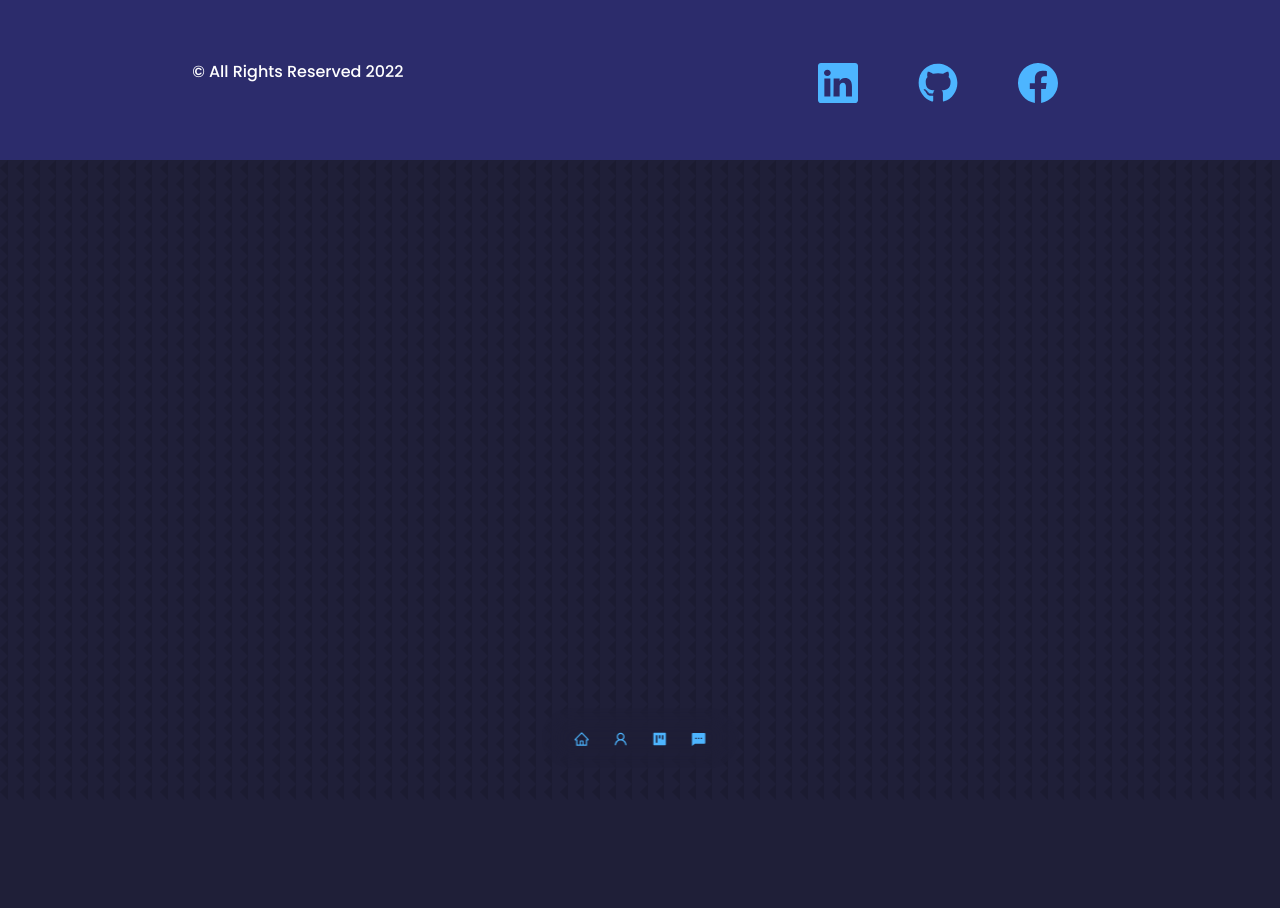
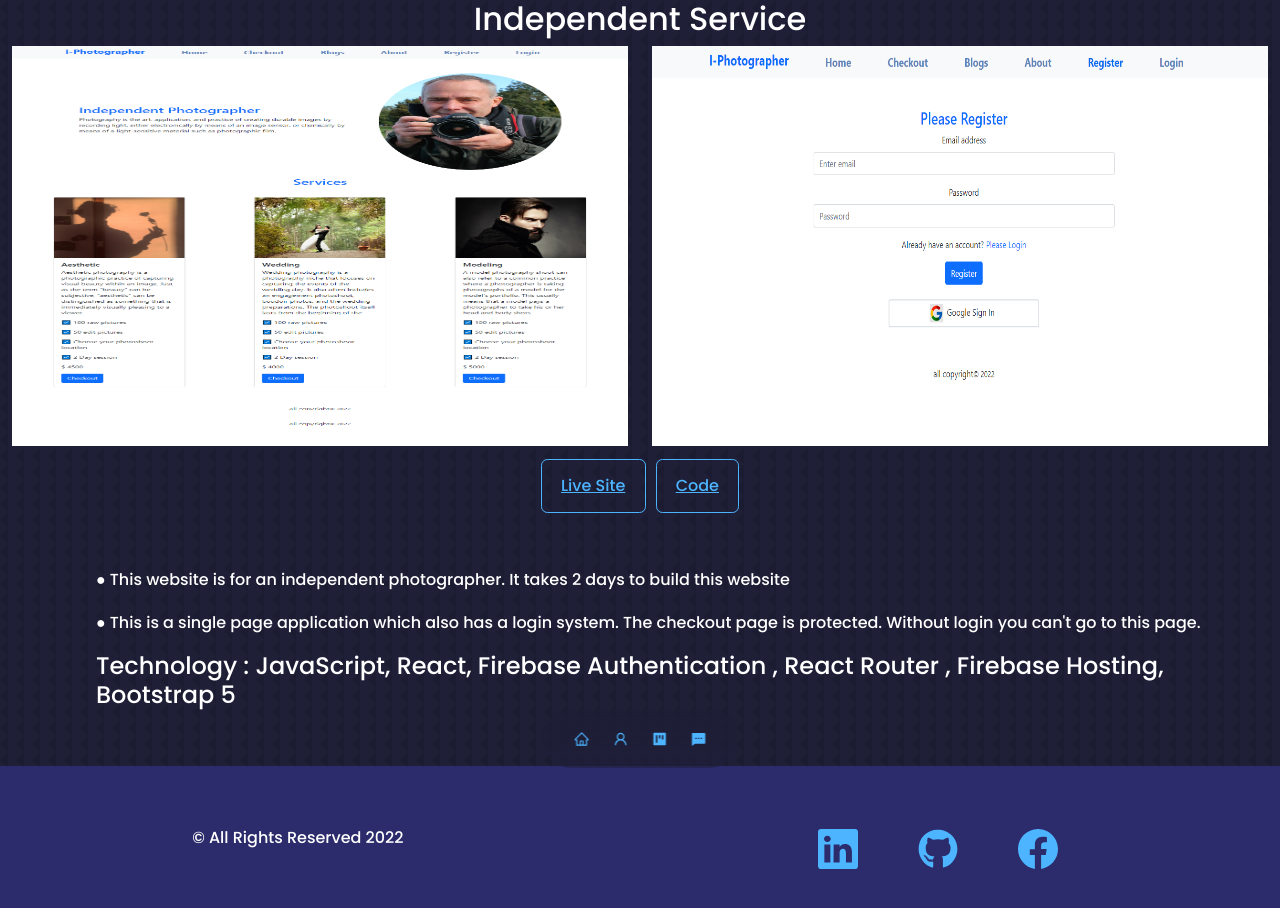
Before and after one commit to sarifulislam1/sariful-islam-portfolio, a React (Create React App) app: page /independent in a window 1280 px wide. Shown: the top 908 px of the page. Before the commit the page ends 800 px from the top, so only its background shows below. Built offline with nearby package versions, Linux system fonts and the light colour scheme.

Commit message:
all projects done

```diff
--- a/src/App.js
+++ b/src/App.js
@@ -9,6 +9,7 @@ import Footer from './components/Footer/Footer';
 import { Route, Routes } from 'react-router-dom';
 import ProjectPhTools from './components/Projects/ProjectPhTools';
 import Grocery from './components/Projects/GroceryWerehouse/Grocery';
+import Independent from './components/Projects/Independent/Independent';
 
 function App() {
   return (
@@ -28,6 +29,7 @@ function App() {
         <Route path='/project' element={<Project></Project>}></Route>
         <Route path='/PH-Tools' element={<ProjectPhTools></ProjectPhTools>}></Route>
         <Route path='/grocery' element={<Grocery></Grocery>}></Route>
+        <Route path='/independent' element={<Independent></Independent>}></Route>
         <Route path='/contact' element={<Contact></Contact>}></Route>
       </Routes>
       {/* <Contact></Contact> */}
--- a/src/components/About/About.css
+++ b/src/components/About/About.css
@@ -1,6 +1,10 @@
 section {
     /* height: 100vh; */
     /* margin-top: 70px; */
+}
+
+.about-section {
+    margin-bottom: 50px;
 }
 
 .about-main-div {
--- /dev/null
+++ b/src/components/Projects/Independent/Independent.js
@@ -0,0 +1,33 @@
+import React from 'react';
+import ihome from '../../../images/I-home.png'
+import ilogin from '../../../images/I-login.png'
+const Independent = () => {
+    return (
+        <div>
+            <h2>Independent Service</h2>
+            <div>
+                <div className='row mx-auto'>
+
+                    <img className='ph-home g-img mx-auto mb-2  img-fluid col-lg-6 clo-sm-12' src={ihome} alt="" />
+                    <img className='ph-home g-img mx-auto  mb-2  img-fluid col-lg-6  clo-sm-12' src={ilogin} alt="" />
+
+
+                </div>
+                <a className='link-btn' href="https://independent-photographer.web.app/" target='_blank'>Live Site</a>
+                <a className='link-btn' href="https://github.com/sarifulislam1/independent-service-provider" target='_blank'>Code</a>
+                <div className='text-start p-5 ms-5'>
+
+                    <p>● This website is for an independent photographer. It takes 2 days to build this website
+                    </p>
+                    <p>● This is a single page application which also has a login system. The checkout page is
+                        protected. Without login you can't go to this page.
+                    </p>
+                    <h4>Technology : JavaScript, React, Firebase Authentication , React Router , Firebase Hosting,
+                        Bootstrap 5</h4>
+                </div>
+            </div>
+        </div>
+    );
+};
+
+export default Independent;
--- a/src/components/Projects/Project.js
+++ b/src/components/Projects/Project.js
@@ -9,6 +9,9 @@ const Project = () => {
     }
     const grocery = () => {
         navigate('/grocery')
+    }
+    const independent = () => {
+        navigate('/independent')
     }
     return (
         <section id='project' className='section-p'>
@@ -33,7 +36,7 @@ const Project = () => {
                     <h3>Independent Service Provider</h3>
                     <p>● This website is for an independent photographer.</p>
                     <a className='link-btn' href="https://independent-photographer.web.app/" target='_blank' >Live Site</a>
-                    <button className='btn' >More Details</button>
+                    <button className='btn' onClick={independent}>More Details</button>
                 </div>
             </div>
 
```
Also changed, not shown: src/images/I-home.png (added), src/images/I-login.png (added).
